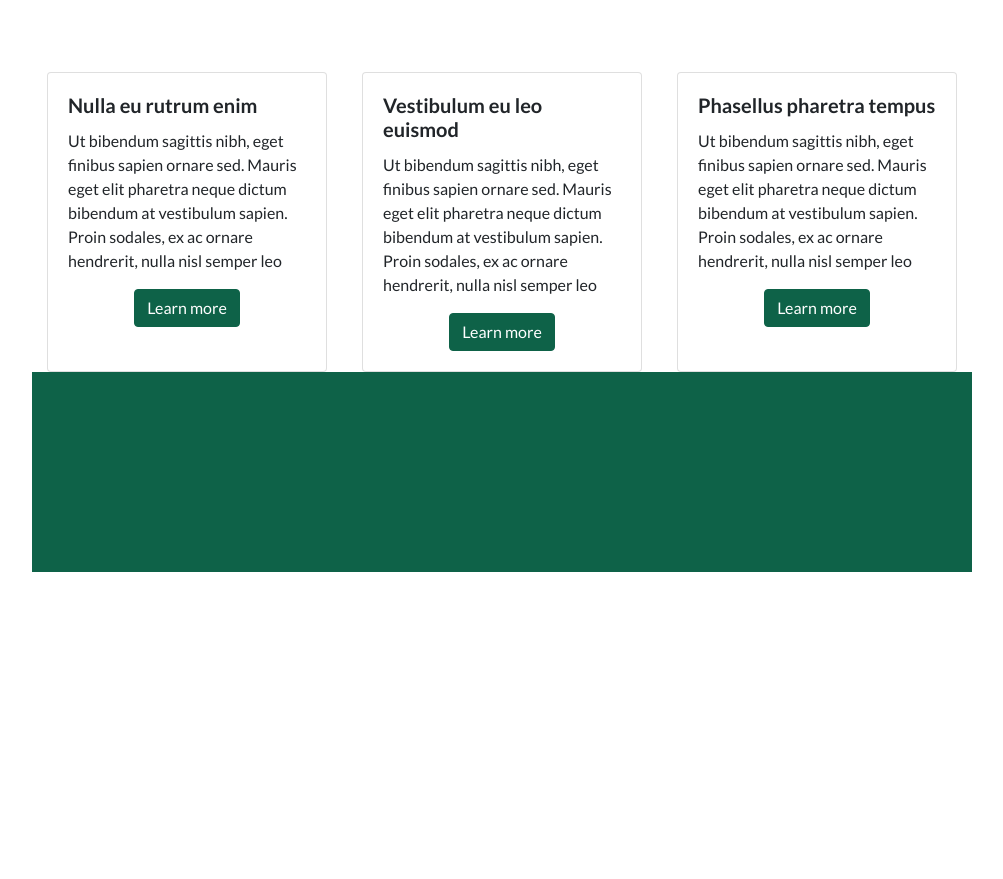
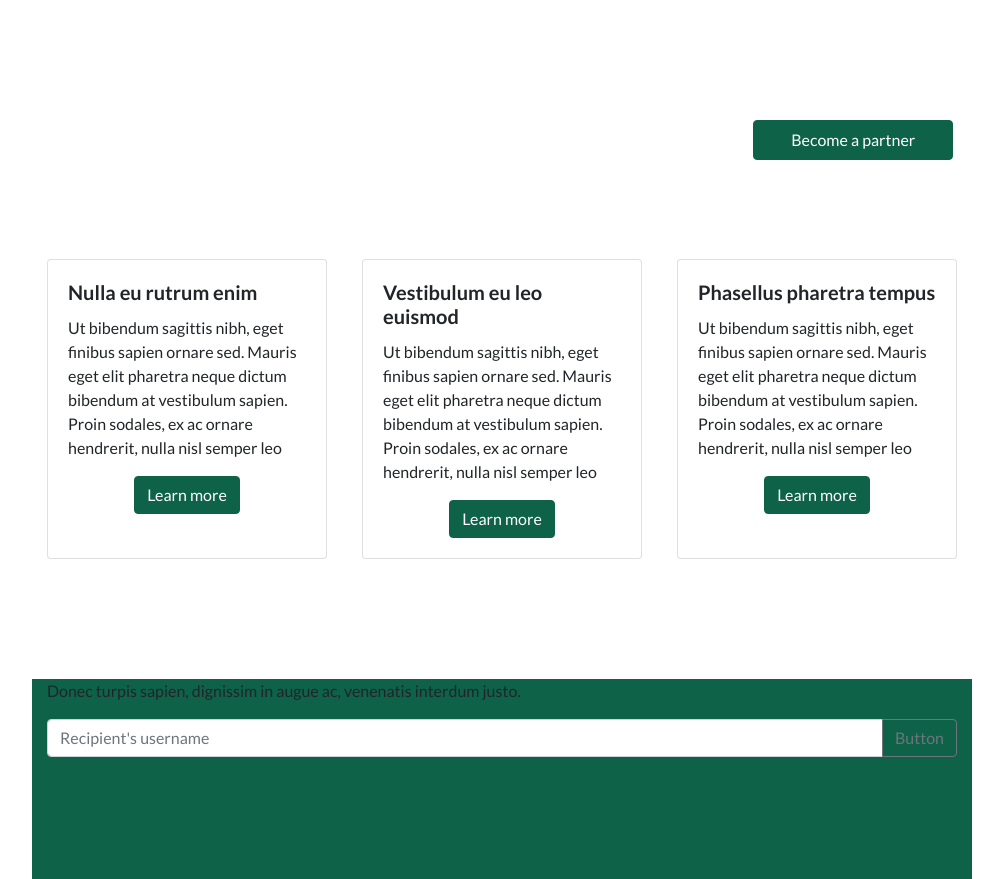
Before and after one commit to nmd974/charity-website, a plain HTML site: page index.html in a window 1280 px wide. Shown: the part 1248-2127 px from the top of the page, without its empty margins (138-1141 px from the left). Before the commit the page ends 1820 px from the top, so only its background shows below. Drawn offline with nearby package versions, Linux system fonts and the light colour scheme.

Commit message:
newsletter

```diff
--- a/index.html
+++ b/index.html
@@ -214,7 +214,15 @@
 
     <!--NEWSLETTER-->
     <section class="content" id="newsletter">
-
+        <div class="container contentNewsletter">
+            <p>Donec turpis sapien, dignissim in augue ac, venenatis interdum justo. </p>
+            <div class="input-group mb-3">
+                <input type="text" class="form-control" placeholder="Recipient's username" aria-label="Recipient's username" aria-describedby="button-addon2">
+                <div class="input-group-append">
+                  <button class="btn btn-outline-secondary" type="button" id="button-addon2">Button</button>
+                </div>
+              </div>
+        </div>
     </section>
     <!-------------------------------------->
 
--- a/style.css
+++ b/style.css
@@ -78,13 +78,19 @@ html,body{
 /*--------------------------------------*/
 
 /*--BECOME PARTNER--*/
-
+#reading_ressource{
+    margin-top: 187px !important;
+}
 /*--------------------------------------*/
 
 /*--NEWSLETTER--*/
 #newsletter{
     height: 200px !important;
     background: #0E6248;
+    margin-top: 120px !important;
+}
+.contentNewsletter{
+    margin-top: 69px !important;
 }
 /*--------------------------------------*/
 
@@ -149,7 +155,9 @@ html,body{
 /*--------------------------------------*/
 
 /*--BECOME PARTNER--*/
-
+#reading_ressource > .container{
+    flex-direction: column;
+}
 /*--------------------------------------*/
 
 /*--NEWSLETTER--*/
```
